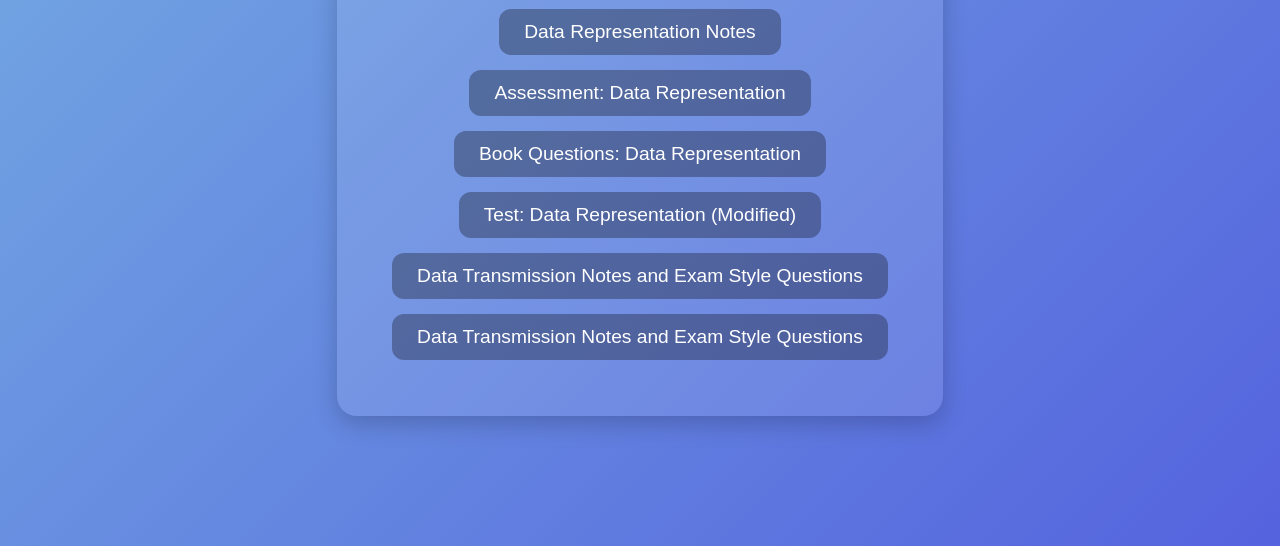
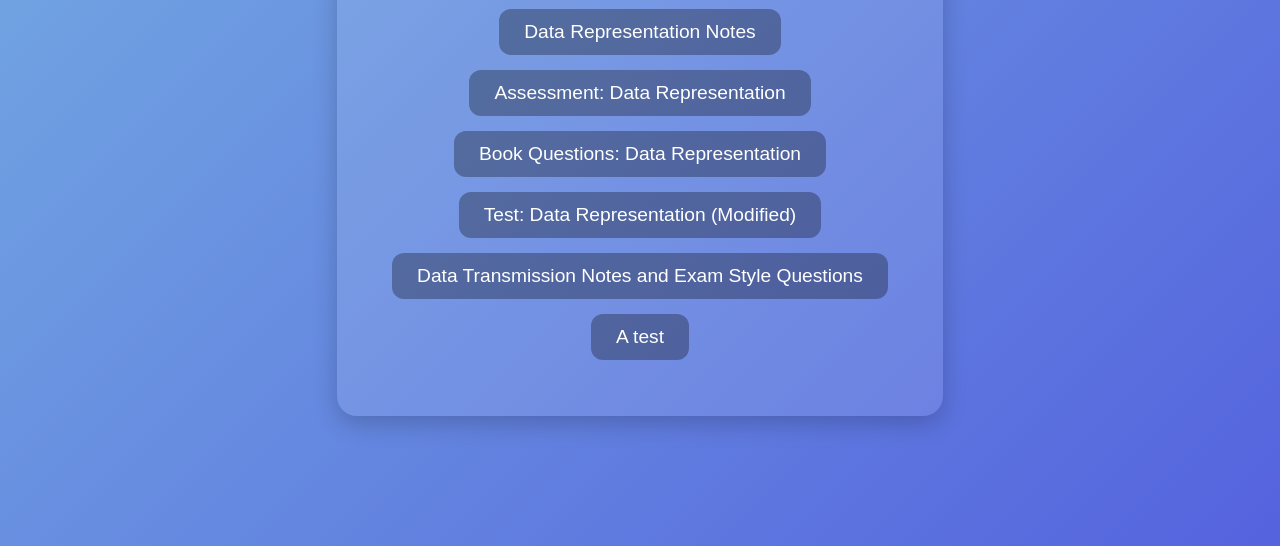
Before and after one commit to PoojaRavi8902/Year-9-and-10, a plain HTML site: page index.html in a window 1280 px wide. Shown: the part 254-800 px from the top of the page. Drawn offline with Linux system fonts and the light colour scheme.

Commit message:
Updated index.html on 5th Oct

```diff
--- a/index.html
+++ b/index.html
@@ -61,7 +61,7 @@
       <li><a href="data-rep-book-quest.html">Book Questions: Data Representation</a></li>
       <li><a href="test-data-representation-modified.html">Test: Data Representation (Modified)</a></li>
       <li><a href="ch-2-data-transmission.html">Data Transmission Notes and Exam Style Questions</a></li>
-       <li><a href="Basic-test-Data-Rep.html">Data Transmission Notes and Exam Style Questions</a></li>
+       <li><a href="Basic-Test-Data-Rep.html">A test</a></li>
     </ul>
   </div>
 </body>
```
